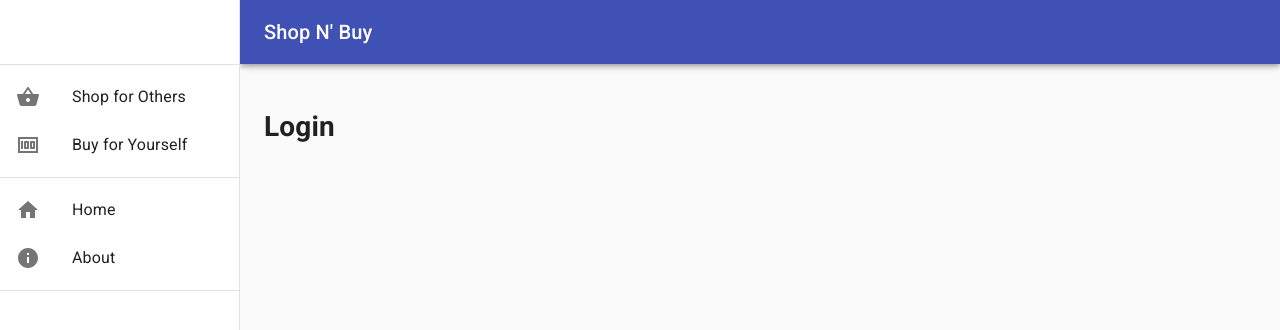
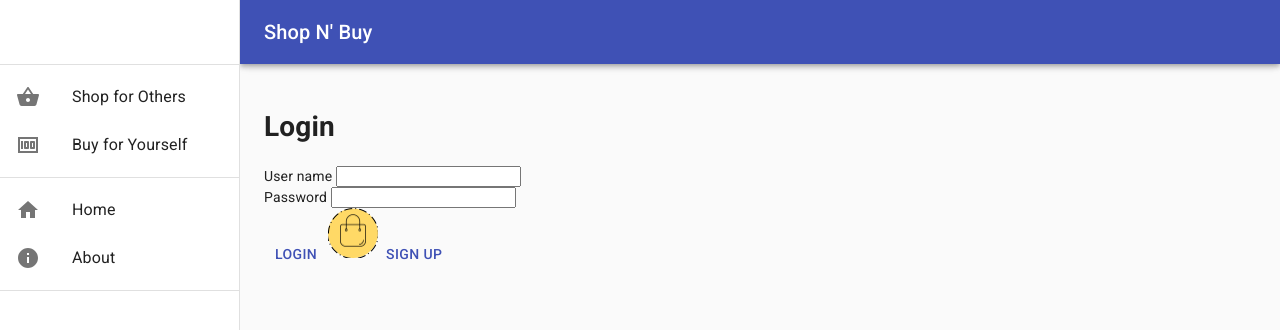
Before and after one commit to RyanFleck/Radio-Shopper, a React (Create React App) app: page / in a window 1280 px wide. Shown: the top 330 px of the page. Built offline with nearby package versions, Linux system fonts and the light colour scheme.

Commit message:
Added Login Page

```diff
--- a/src/pages/Login.js
+++ b/src/pages/Login.js
@@ -1,12 +1,36 @@
 import React from 'react';
+import Button from '@material-ui/core/Button';
+import PubSub from '../components/PubSub';
+import { Tab } from '@material-ui/core';
+import Logo from './logo.png';
 
 function Login(props) {
     return (
         <React.Fragment>
 
         <div><h1>Login</h1></div>
+        <form>
+        <label>
+            User name {'   '}
+            <input type="text" name="name" />
+        </label>
+        </form>
+        <form>
+        <label>
+            Password {'   '}
+            <input type="text" name="name" />
+        </label>
+        </form>
+        <Button onClick={PubSub.actionOne} color="primary" >
+            Login
+        </Button>
+        <img src= {Logo} />
+        <Button onClick={PubSub.actionOne} color="primary" >
+            Sign Up
+        </Button>
 
         </React.Fragment>
+
     );
 }
 
```
Also changed, not shown: src/logo.png (added), src/pages/logo.png (added).
